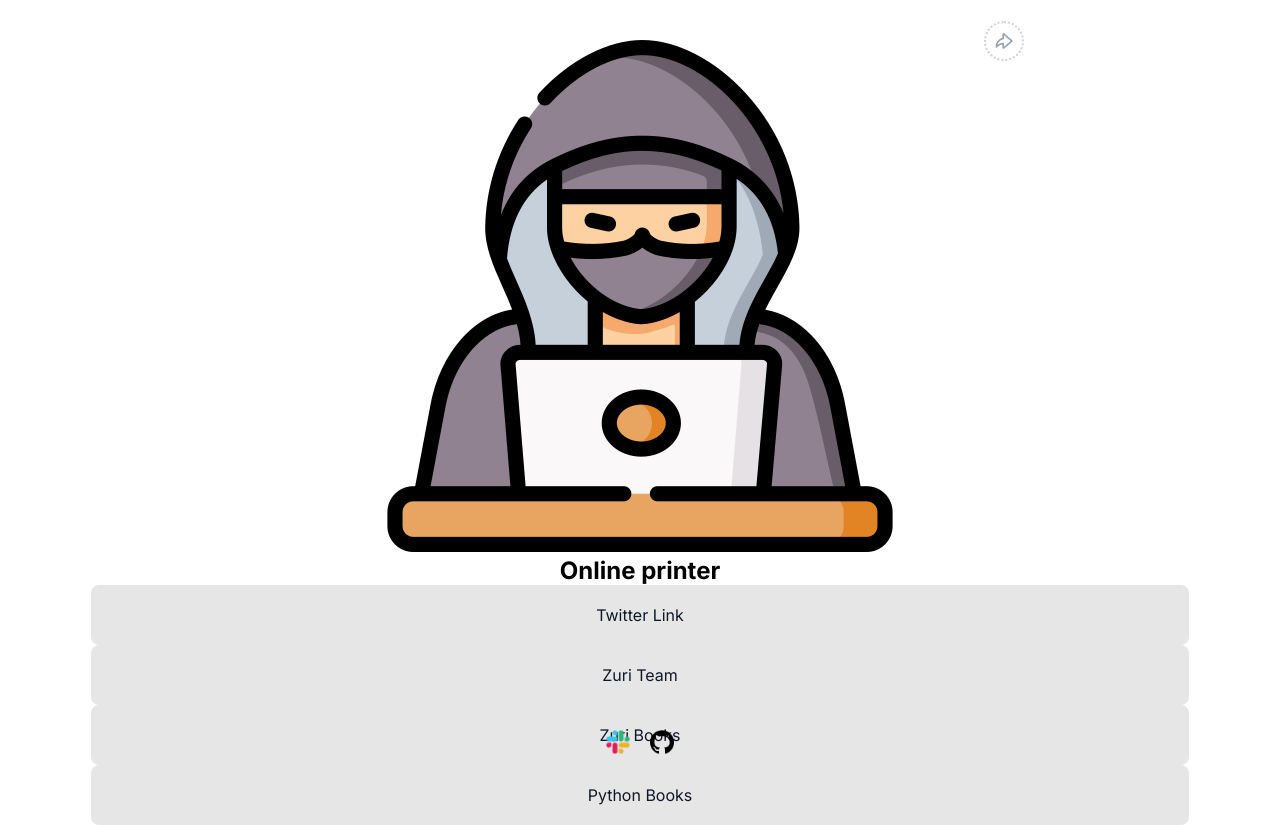
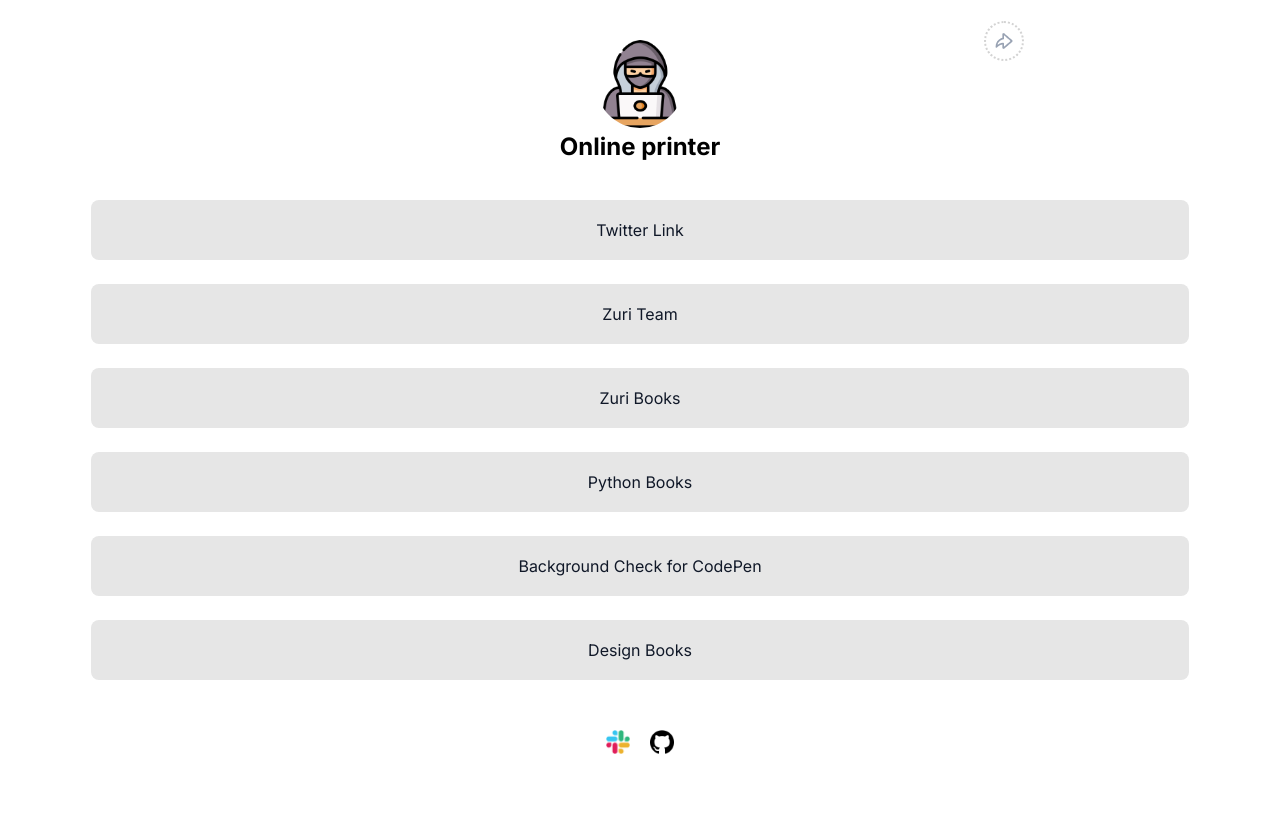
Before and after one commit to Aremu-olusegun/HNG9-Frontend-Stage-1-Task, a React (Create React App) app: page / in a window 1280 px wide. Shown: the top 825 px of the page. Built offline with nearby package versions, Linux system fonts and the light colour scheme.

Commit message:
final changes made

```diff
--- a/src/App.css
+++ b/src/App.css
@@ -38,7 +38,7 @@ a {
 }
 
 
-#profile_img {
+#profile__img {
   width: 88px;
   height: auto;
   border-radius: 50%;
```
